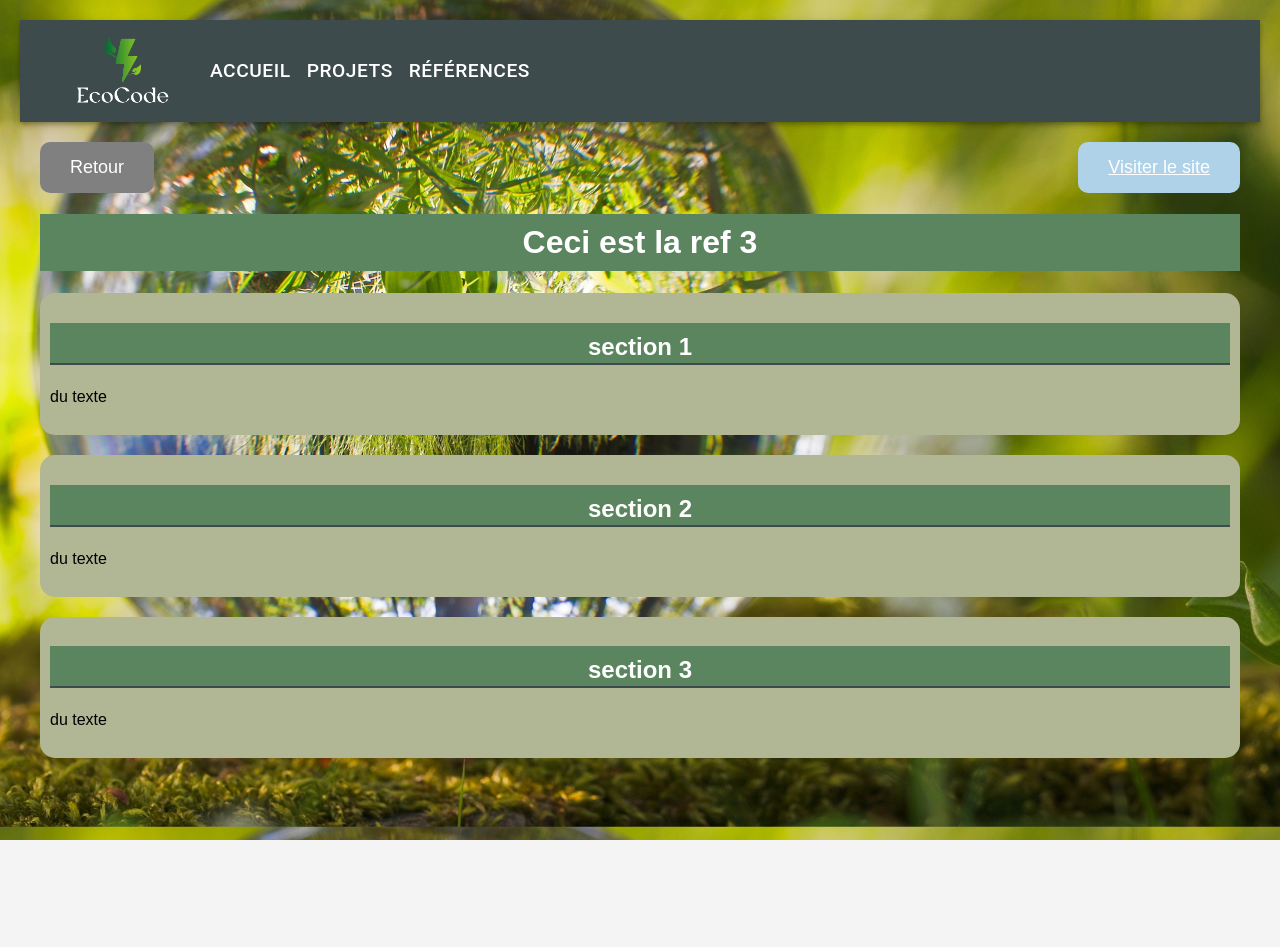
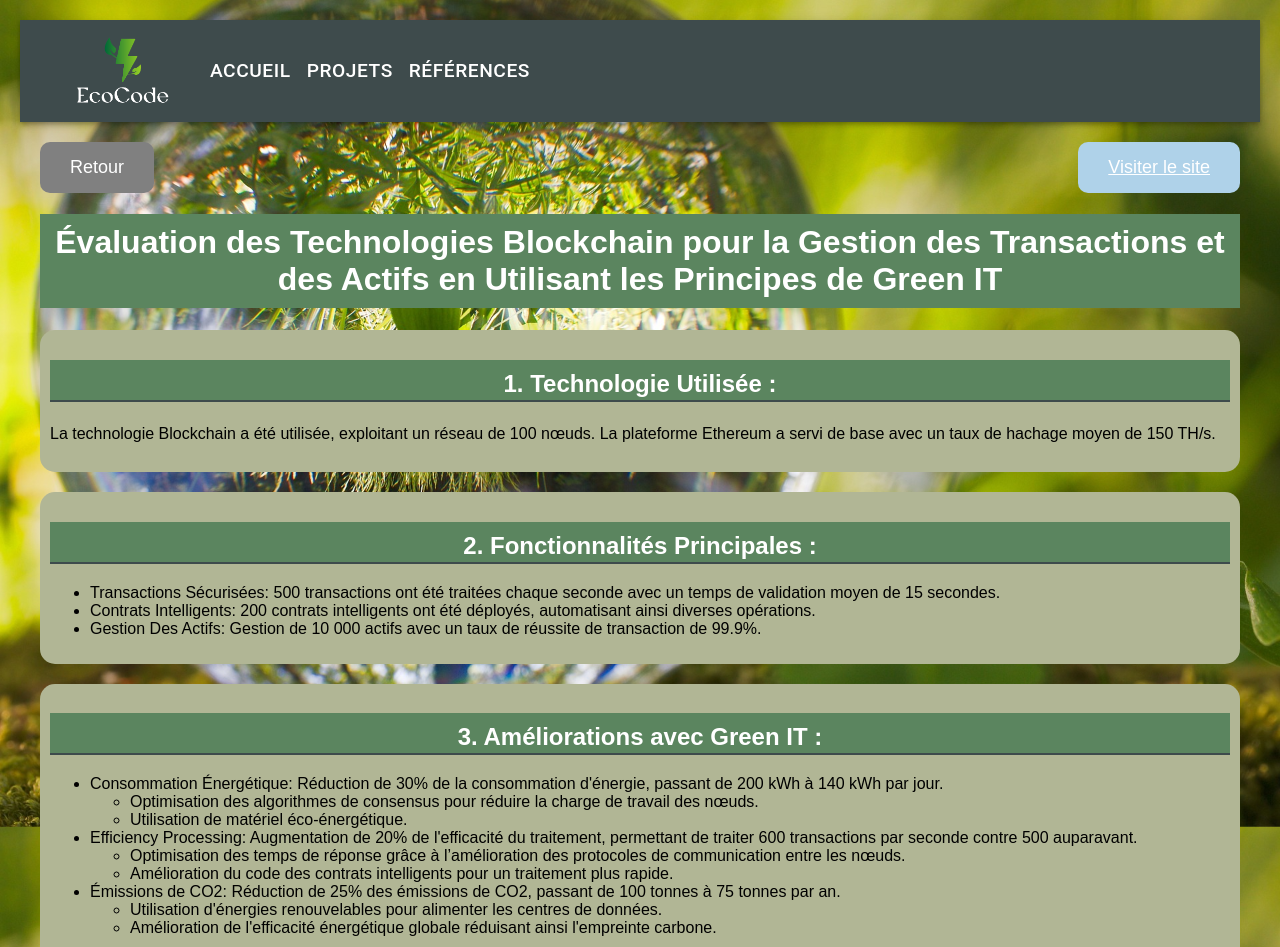
Before and after one commit to EdwardDominique/Green-IT, a React (Create React App) app in the folder Front end/front-end/: page /reference3 in a window 1280 px wide. Shown: the top 947 px of the page. Before the commit the page ends 840 px from the top, so only its background shows below. Built offline with nearby package versions, Linux system fonts and the light colour scheme.

Commit message:
ajout ref3

```diff
--- a/Front end/front-end/src/pages/ReferencesPage.js
+++ b/Front end/front-end/src/pages/ReferencesPage.js
@@ -2,6 +2,7 @@ import React from 'react';
 import './ReferencesPage.css';
 import { Link } from 'react-router-dom';
 import ref2Image from '../pictures/ref2.png';
+import ref3Image from '../pictures/ref3.png';
 
 function Reference() {
     const references = [
@@ -18,10 +19,10 @@ function Reference() {
             auteur: 'Aurélien MANCEAU'
         },
         {
-            titre: 'ref3',
-            imgSrc: 'image.jpg',
-            description: 'une description',
-            auteur: ''
+            titre: 'Évaluation des Technologies Blockchain pour la Gestion des Transactions et des Actifs en Utilisant les Principes de Green IT',
+            imgSrc: ref3Image,
+            description: "L'étude évalue la technologie Blockchain pour gérer les transactions et les actifs en se basant sur les principes de Green IT. Des améliorations notables ont été observées, notamment une réduction de la consommation d'énergie de 30%, une augmentation de l'efficacité du traitement de 20% et une réduction des émissions de CO2 de 25%. Ces améliorations ont été obtenues grâce à l'optimisation des algorithmes de consensus, l'utilisation de matériel éco-énergétique, et l'emploi d'énergies renouvelables.",
+            auteur: 'Léonard BONNEVILLE'
         },
         {
             titre: 'ref4',
--- a/Front end/front-end/src/pages/references/Reference3.js
+++ b/Front end/front-end/src/pages/references/Reference3.js
@@ -13,20 +13,47 @@ function Reference3() {
         <div className="article-page">
             <div className="header-buttons">
                 <button className="back-button" onClick={handleBack}>Retour</button>
-                <a href="" className="site-link-button">Visiter le site</a>
+                <a href="https://www.sciencedirect.com/science/article/abs/pii/S2210537913000504" className="site-link-button">Visiter le site</a>
             </div>
-            <h1>Ceci est la ref 3</h1>
+            <h1>Évaluation des Technologies Blockchain pour la Gestion des Transactions et des Actifs en Utilisant les Principes de Green IT</h1>
             <section id="article-section">
-                <h1>section 1</h1>
-                <p>du texte</p>
+                <h1>1. Technologie Utilisée :</h1>
+                <p>La technologie Blockchain a été utilisée, exploitant un réseau de 100 nœuds. La plateforme Ethereum a servi de base avec un taux de hachage moyen de 150 TH/s.</p>
             </section>
             <section id="article-section">
-                <h1>section 2</h1>
-                <p>du texte</p>
+                <h1>2. Fonctionnalités Principales :</h1>
+                <ul>
+                    <li>Transactions Sécurisées: 500 transactions ont été traitées chaque seconde avec un temps de validation moyen de 15 secondes.</li>
+                    <li>Contrats Intelligents: 200 contrats intelligents ont été déployés, automatisant ainsi diverses opérations.</li>
+                    <li>Gestion Des Actifs: Gestion de 10 000 actifs avec un taux de réussite de transaction de 99.9%.</li>
+                </ul>
             </section>
             <section id="article-section">
-                <h1>section 3</h1>
-                <p>du texte</p>
+                <h1>3. Améliorations avec Green IT :</h1>
+                <ul>
+                    <li>Consommation Énergétique: Réduction de 30% de la consommation d'énergie, passant de 200 kWh à 140 kWh par jour.
+                        <ul>
+                            <li>Optimisation des algorithmes de consensus pour réduire la charge de travail des nœuds.</li>
+                            <li>Utilisation de matériel éco-énergétique.</li>
+                        </ul>
+                    </li>
+                    <li>Efficiency Processing: Augmentation de 20% de l'efficacité du traitement, permettant de traiter 600 transactions par seconde contre 500 auparavant.
+                        <ul>
+                            <li>Optimisation des temps de réponse grâce à l’amélioration des protocoles de communication entre les nœuds.</li>
+                            <li>Amélioration du code des contrats intelligents pour un traitement plus rapide.</li>
+                        </ul>
+                    </li>
+                    <li>Émissions de CO2: Réduction de 25% des émissions de CO2, passant de 100 tonnes à 75 tonnes par an.
+                        <ul>
+                            <li>Utilisation d'énergies renouvelables pour alimenter les centres de données.</li>
+                            <li>Amélioration de l'efficacité énergétique globale réduisant ainsi l'empreinte carbone.</li>
+                        </ul>
+                    </li>
+                </ul>
+            </section>
+            <section id="article-section">
+                <h1>Conclusion :</h1>
+                <p>L'application des principes de Green IT a permis d'améliorer considérablement l'efficacité et la durabilité de la gestion des transactions et des actifs via la technologie blockchain. Ces améliorations démontrent le potentiel de la blockchain lorsqu'elle est combinée avec des pratiques éco-responsables, offrant une solution puissante et respectueuse de l'environnement pour les défis modernes de gestion des transactions et des actifs.</p>
             </section>
         </div>
     );
```
Also changed, not shown: Front end/front-end/src/pictures/ref3.png (added).
